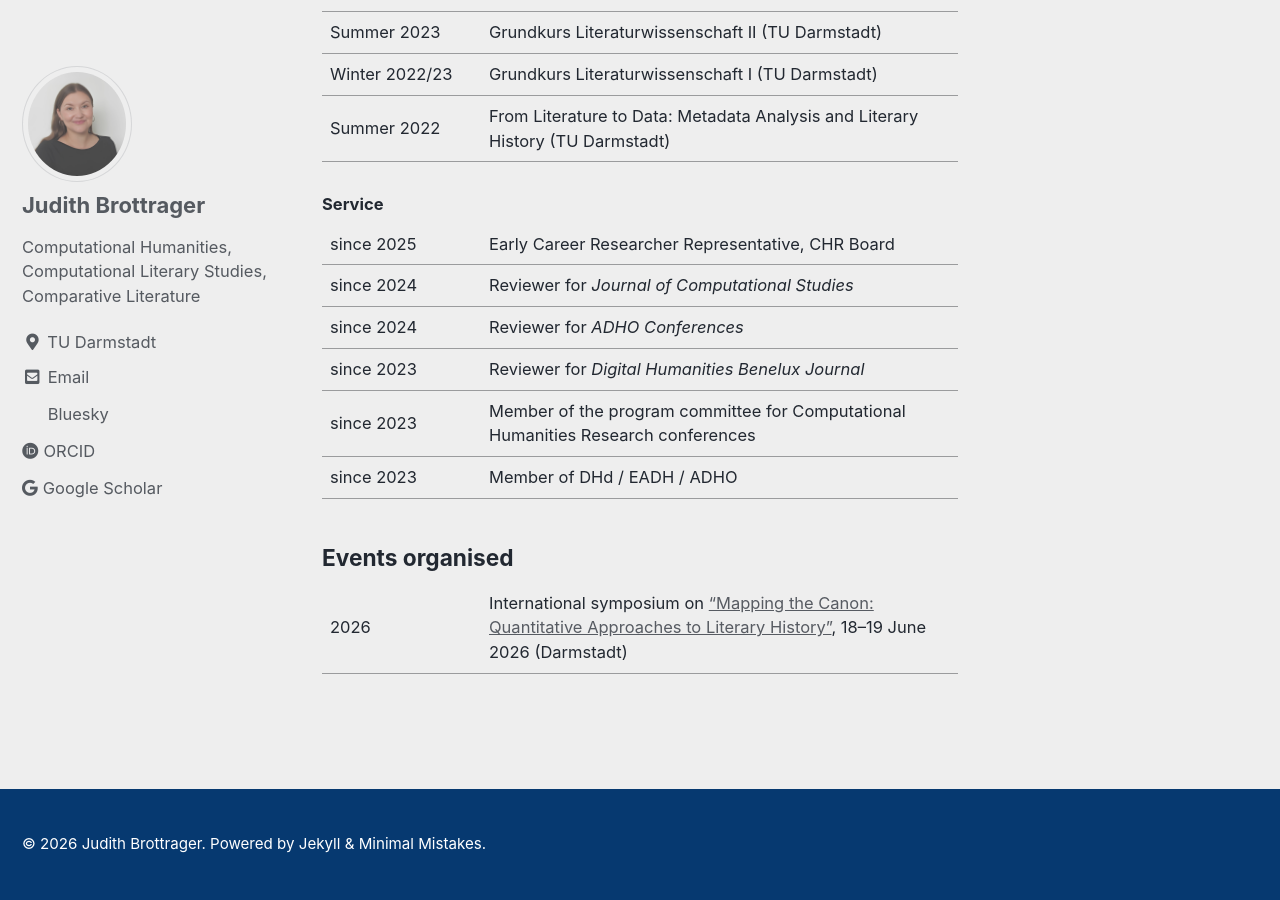
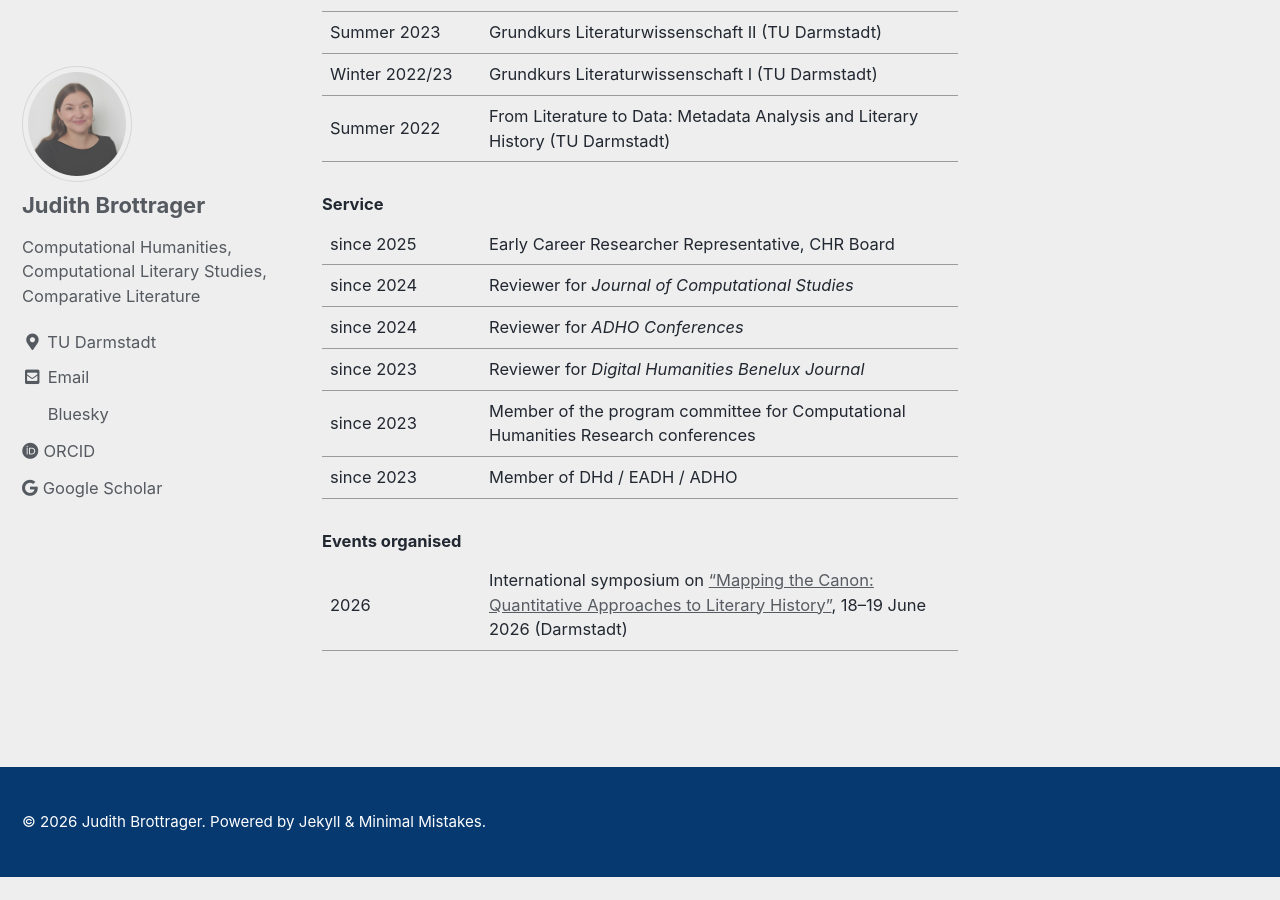
Before and after one commit to jbrottrager/jbrottrager.github.io, a Jekyll site: the page built from _pages/cv.md, in a window 1280 px wide and 900 px high, scrolled down 2016 px. Built offline with Jekyll 4.4.1, drawn with Linux system fonts in a browser that asks for light colours; cached includes are drawn as plain includes; after the commit the page ends 2893 px from its top, so only the background shows below that.

Commit message:
Update cv.md

```diff
--- a/_pages/cv.md
+++ b/_pages/cv.md
@@ -60,6 +60,6 @@ author_profile: true
 | since 2023  | Member of the program committee for Computational Humanities Research conferences |
 | since 2023  | Member of DHd / EADH / ADHO |
 
-### Events organised
+#### Events organised
 
 | 2026 | International symposium on ["Mapping the Canon: Quantitative Approaches to Literary History"](), 18--19 June 2026 (Darmstadt) |
```
